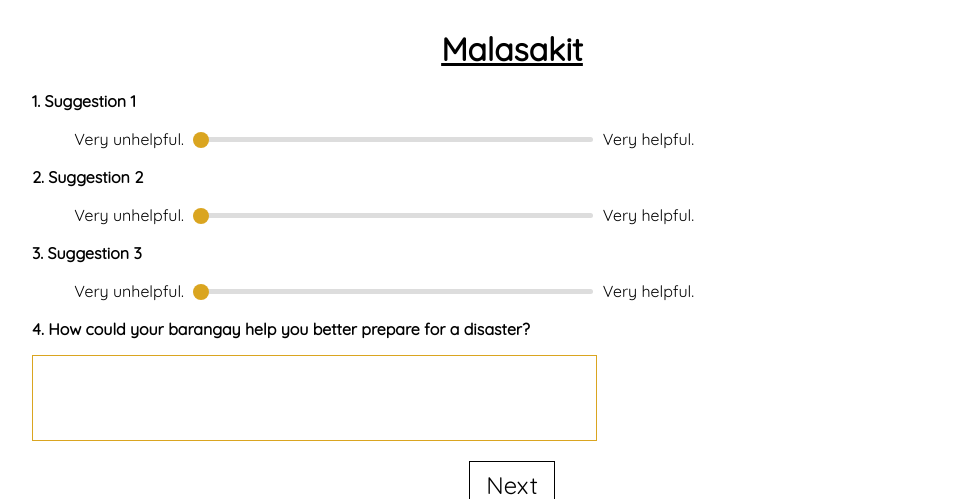
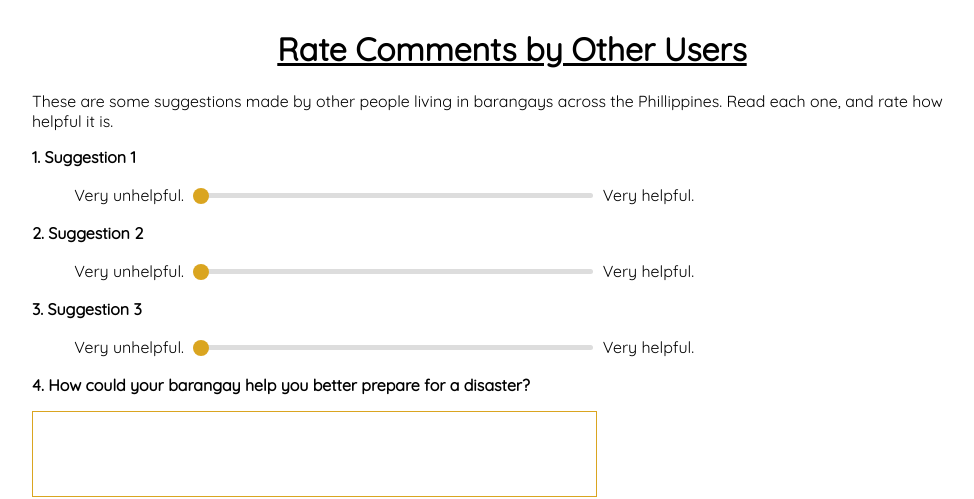
Before and after one commit to BerkeleyAutomation/malasakit, a Django app: template malasakit-django/pcari/templates/rate-comments.html in a window 1280 px wide. Shown: the top 499 px of the page, without its empty margins (128-1102 px from the left). Run offline with Django 3.2, Linux system fonts and the light colour scheme; the template is opened without the code that fills it, so the values that code supplies are empty.

Commit message:
Refactored page titles and headings

```diff
--- a/malasakit-django/pcari/templates/base.html
+++ b/malasakit-django/pcari/templates/base.html
@@ -12,7 +12,7 @@
     <link rel="stylesheet" href="{% static 'css/main.css' %}">
     <script src="{% static 'js/jquery-3.2.1.min.js' %}"></script>
 
-    <title>{% block title %}Malasakit{% endblock %}</title>
+    <title>Malasakit &bullet; {% block title %}{% endblock %}</title>
   </head>
   <body class='container'>
     <header>
--- a/malasakit-django/pcari/templates/end.html
+++ b/malasakit-django/pcari/templates/end.html
@@ -3,9 +3,8 @@
 {% load i18n %}
 {% load static %}
 
-{% block main-heading %}
-  {% trans 'Thank You' %}
-{% endblock %}
+{% block title %}{% trans 'Thank You' %}{% endblock %}
+{% block main-heading %}{% trans 'Thank You' %}{% endblock %}
 
 {% block content %}
   <p>
--- a/malasakit-django/pcari/templates/landing.html
+++ b/malasakit-django/pcari/templates/landing.html
@@ -3,7 +3,7 @@
 {% load i18n %}
 {% load static %}
 
-{% block main-heading %}Malasakit{% endblock %}
+{% block title %}{% trans 'Welcome' %}{% endblock %}
 
 {% block content %}
   <p>
--- a/malasakit-django/pcari/templates/personal-information.html
+++ b/malasakit-django/pcari/templates/personal-information.html
@@ -3,7 +3,7 @@
 {% load i18n %}
 {% load static %}
 
-{% block title %}Malasakit &bullet; {% trans 'Personal Information' %}{% endblock %}
+{% block title %}{% trans 'Personal Information' %}{% endblock %}
 {% block main-heading %}{% trans 'Personal Information' %}{% endblock %}
 
 {% block content %}
--- a/malasakit-django/pcari/templates/qualitative-questions.html
+++ b/malasakit-django/pcari/templates/qualitative-questions.html
@@ -3,8 +3,8 @@
 {% load i18n %}
 {% load static %}
 
-{% block title %}Malasakit &bullet; Qualitative Questions{% endblock %}
-{% block main-heading %}Qualitative Questions{% endblock %}
+{% block title %}{% trans 'Qualitative Questions' %}{% endblock %}
+{% block main-heading %}{% trans 'Qualitative Questions' %}{% endblock %}
 
 {% block content %}
   <ol>
--- a/malasakit-django/pcari/templates/quantitative-questions.html
+++ b/malasakit-django/pcari/templates/quantitative-questions.html
@@ -3,8 +3,8 @@
 {% load i18n %}
 {% load static %}
 
-{% block title %}Malasakit &bullet; Quantitative Questions{% endblock %}
-{% block main-heading %}Quantitative Questions{% endblock %}
+{% block title %}{% trans 'Quantitative Questions' %}{% endblock %}
+{% block main-heading %}{% trans 'Quantitative Questions' %}{% endblock %}
 
 {% block content %}
   <ol>
--- a/malasakit-django/pcari/templates/rate-comments.html
+++ b/malasakit-django/pcari/templates/rate-comments.html
@@ -3,13 +3,17 @@
 {% load i18n %}
 {% load static %}
 
-{% block header %}{% blocktrans %}SUGGESTIONS{% endblocktrans %}{% endblock %}
-
-{% block subtitle %}
-{% blocktrans %}These are some suggestions made by other people living in barangays across the Phillippines. Read each one, and rate how helpful it is.{% endblocktrans %}
-{% endblock %}
+{% block title %}{% trans 'Rate Comments by Other Users' %}{% endblock %}
+{% block main-heading %}{% trans 'Rate Comments by Other Users' %}{% endblock %}
 
 {% block content %}
+  <p>
+    {% blocktrans %}
+      These are some suggestions made by other people living in barangays
+      across the Phillippines.
+      Read each one, and rate how helpful it is.
+    {% endblocktrans %}
+  </p>
 <!-- S1 -->
 <p class="q"><b>1. Suggestion 1</b></p>
 <span class="leftlabel">Very unhelpful.</span>
--- a/malasakit-django/pcari/templates/response-histograms.html
+++ b/malasakit-django/pcari/templates/response-histograms.html
@@ -2,8 +2,8 @@
 
 {% load i18n %}
 
-{% block title %}Malasakit &bullet; Responses by Other Users{% endblock %}
-{% block main-heading %}Responses by Other Users{% endblock %}
+{% block title %}{% trans 'Responses by Other Users' %}{% endblock %}
+{% block main-heading %}{% trans 'Responses by Other Users' %}{% endblock %}
 
 {% block content %}
   <div class="nav-button">
```
